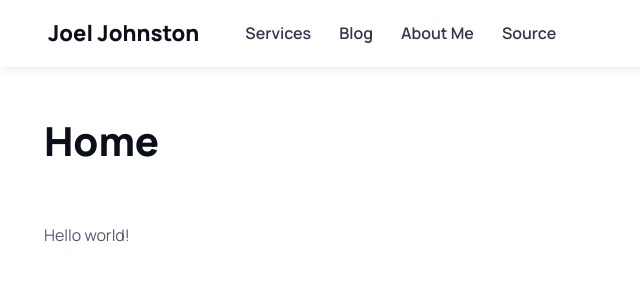
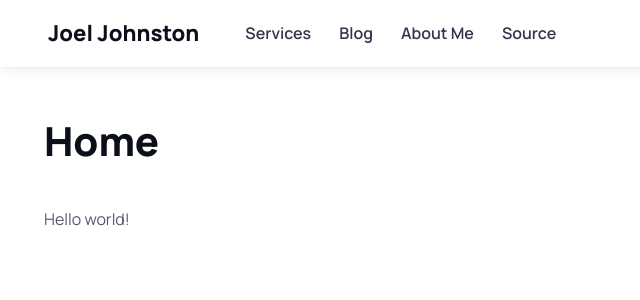
Before and after one commit to joelj1995/joeljca-nextjs-rewrite, a Next.js app: page / in a window 1280 px wide. Shown: the top 300 px of the page, without its empty margins (0-640 px from the left). Built offline with nearby package versions, Linux system fonts and the light colour scheme.

Commit message:
Fix padding

```diff
--- a/src/app/page.tsx
+++ b/src/app/page.tsx
@@ -4,7 +4,9 @@ export default function Home() {
   return (
     <div className="container">
       <PageHeader title="Home" />
-      <p>Hello world!</p>
+      <section>
+        <p>Hello world!</p>
+      </section>
     </div>
   )
 }
--- a/src/app/ui/page-header.tsx
+++ b/src/app/ui/page-header.tsx
@@ -1,6 +1,6 @@
 export function PageHeader({ title, subtitle } : { title: string, subtitle?: string | undefined }) {
   return (
-    <div className="row align-items-end gy-3 mb-4 pb-lg-3 pb-1">
+    <div className="row align-items-end gy-3 mb-4">
       <div className="col-12 pt-5">
         <h1>{ title }</h1>
       </div>
@@ -12,7 +12,7 @@ export function PageHeader({ title, subtitle } : { title: string, subtitle?: str
 function PageSubheader({ subtitle } : { subtitle: string | undefined }) {
   if (!!subtitle) {
     return (
-      <div className="d-flex flex-md-row flex-column align-items-md-center justify-content-md-between mb-3">
+      <div className="d-flex flex-md-row flex-column align-items-md-center justify-content-md-between">
         <div className="d-flex align-items-center flex-wrap text-muted mb-md-0 mb-4">
           <div className="fs-sm pe-3 me-3 mb-2">{ subtitle }</div>
         </div>
```
